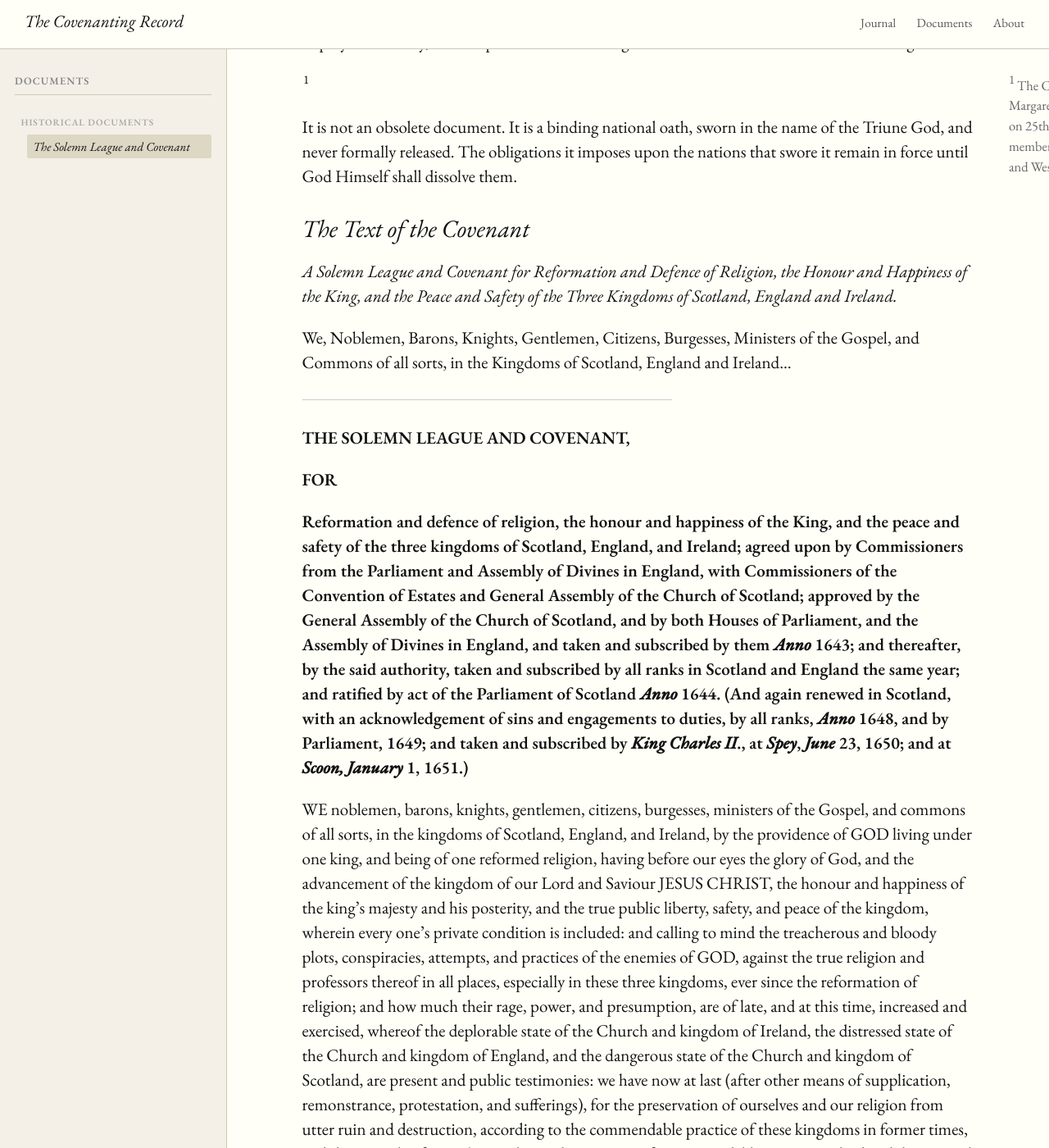
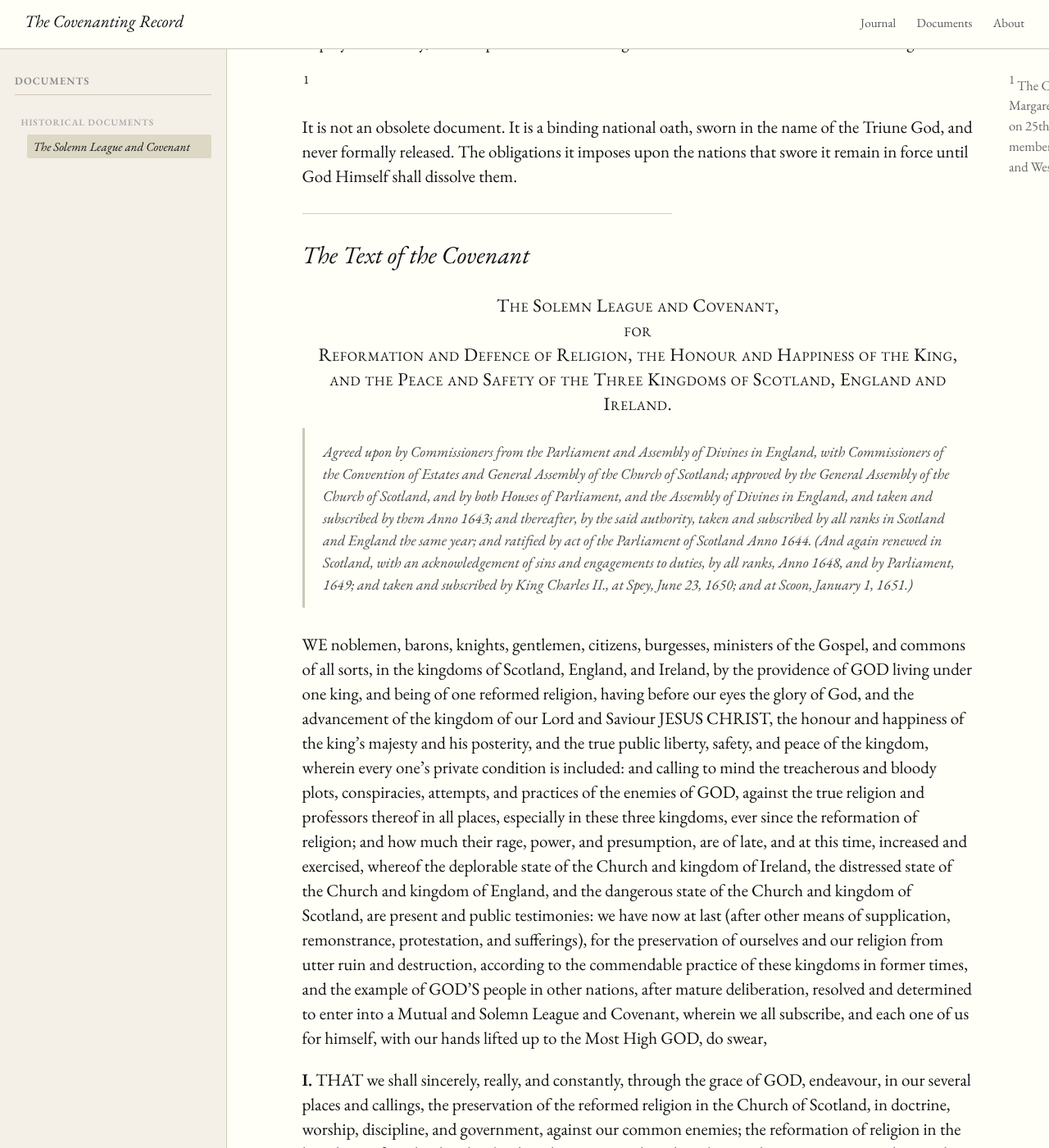
Before and after one commit to ForestWalkUK/covenanting-record, a Jekyll site: the page built from _documents/solemn-league-and-covenant.md, in a window 1280 px wide and 1400 px high, scrolled down 477 px. Shown: the whole window at 82% size. Built offline with Jekyll 4.4.1, drawn with Linux system fonts in a browser that asks for light colours; some of the changed text lies outside the part shown.

Commit message:
Refinements

```diff
--- a/_documents/solemn-league-and-covenant.md
+++ b/_documents/solemn-league-and-covenant.md
@@ -28,27 +28,26 @@ the name of the Triune God, and never formally released. The obligations
 it imposes upon the nations that swore it remain in force until God
 Himself shall dissolve them.
 
+---
+
 ## The Text of the Covenant
 
-*A Solemn League and Covenant for Reformation and Defence of Religion,
-the Honour and Happiness of the King, and the Peace and Safety of the
-Three Kingdoms of Scotland, England and Ireland.*
+<p class="document-title">The Solemn League and Covenant,<br>
+for<br>
+Reformation and Defence of Religion, the Honour and Happiness of the King,
+and the Peace and Safety of the Three Kingdoms of Scotland, England and Ireland.</p>
 
-We, Noblemen, Barons, Knights, Gentlemen, Citizens, Burgesses, Ministers
-of the Gospel, and Commons of all sorts, in the Kingdoms of Scotland,
-England and Ireland...
-
----
-
-<style>
-</style>
-
-**THE SOLEMN LEAGUE AND COVENANT,**
-
-**FOR**
-
-**Reformation and defence of religion, the honour and happiness of the King, and the peace and safety of the three  kingdoms of Scotland, England, and Ireland; agreed upon by Commissioners from the Parliament and Assembly of Divines in England, with Commissioners of the Convention of Estates and General Assembly of the Church of Scotland; approved by the General Assembly of the Church of Scotland, and by both Houses of Parliament, and the Assembly of Divines in England, and taken and subscribed by them *Anno* 1643; and thereafter, by the said authority, taken and subscribed by all ranks in Scotland and England the same year; and ratified by act of the Parliament of Scotland *Anno* 1644. (And again renewed in Scotland, with an acknowledgement of sins and engagements to duties, by all ranks, *Anno* 1648, and by Parliament, 1649; and taken and subscribed by *King Charles II*., at *Spey*, *June* 23,
- 1650; and at *Scoon, January* 1, 1651.)**
+<p class="document-preamble">Agreed upon by Commissioners from the Parliament and Assembly of Divines
+in England, with Commissioners of the Convention of Estates and General Assembly
+of the Church of Scotland; approved by the General Assembly of the Church of
+Scotland, and by both Houses of Parliament, and the Assembly of Divines in
+England, and taken and subscribed by them <em>Anno</em> 1643; and thereafter,
+by the said authority, taken and subscribed by all ranks in Scotland and England
+the same year; and ratified by act of the Parliament of Scotland <em>Anno</em> 1644.
+(And again renewed in Scotland, with an acknowledgement of sins and engagements
+to duties, by all ranks, <em>Anno</em> 1648, and by Parliament, 1649; and taken
+and subscribed by <em>King Charles II.</em>, at <em>Spey</em>, <em>June</em> 23,
+1650; and at <em>Scoon, January</em> 1, 1651.)</p>
 
 WE noblemen, barons, knights, gentlemen, citizens, burgesses, ministers of
 the Gospel, and commons of all sorts, in the kingdoms of Scotland, England, and
@@ -73,8 +72,8 @@ resolved and determined to enter into a Mutual and Solemn League and Covenant,
 wherein we all subscribe, and each one of us for himself, with our hands lifted
 up to the Most High GOD, do swear,
 
-I. THAT we shall sincerely, really, and constantly, through the grace of GOD,
-endeavor, in our several places and callings, the preservation of the reformed
+**I.** THAT we shall sincerely, really, and constantly, through the grace of GOD,
+endeavour, in our several places and callings, the preservation of the reformed
 religion in the Church of Scotland, in doctrine, worship, discipline, and
 government, against our common enemies; the reformation of religion in the
 kingdoms of England and Ireland, in doctrine, worship, discipline, and
@@ -85,7 +84,7 @@ Faith, Form of Church Government, Directory for Worship and Catechising; that
 we, and our posterity after us, may, as brethren, live in faith and love, and
 the Lord may delight to dwell in the midst of us.
 
-II. That we shall, in like manner, without respect of persons, endeavour
+**II.** That we shall, in like manner, without respect of persons, endeavour
 the extirpation of Popery, Prelacy (that is, Church government by archbishops,
 bishops, their chancellors and commissioners, deans, deans and chapters,
 archdeacons, and all other ecclesiastical officers depending on that
@@ -94,7 +93,7 @@ found contrary to sound doctrine and the power of Godliness; lest we partake in
 other men's sins, and thereby be in danger to receive of their plagues; and
 that the Lord may be one, and his name one, in the three kingdoms.
 
-III. We shall, with the same sincerity, reality, and constancy, in our
+**III.** We shall, with the same sincerity, reality, and constancy, in our
 several vocations, endeavour, with our estates and lives, mutually to preserve
 the rights and privileges of the Parliaments, and the liberties of the
 kingdoms; and to preserve and defend the king's majesty's person and authority,
@@ -103,7 +102,7 @@ kingdoms; that the world may bear witness with our consciences of our loyalty,
 and that we have no thoughts or intentions to diminish his majesty's just power
 and greatness.
 
-IV. We shall also, with all faithfulness, endeavour the discovery of all
+**IV.** We shall also, with all faithfulness, endeavour the discovery of all
 such as have been or shall be incendiaries, malignants, or evil instruments, by
 hindering the reformation of religion, dividing the king from his people, or
 one of the kingdoms from another, or making any faction or parties among the
@@ -113,7 +112,7 @@ shall require or deserve, or the supreme judicatories of both kingdoms
 respectively, or others having power from them for that effect, shall judge
 convenient.
 
-V. And whereas the happiness of a blessed peace between these kingdoms,
+**V.** And whereas the happiness of a blessed peace between these kingdoms,
 denied in former times to our progenitors, is, by the good providence of GOD,
 granted unto us, and hath been lately concluded and settled by both
 Parliaments; we shall, each one of us, according to our place and interest,
@@ -121,7 +120,7 @@ endeavour that they may remain conjoined in a firm peace and union to all
 posterity; and that justice may be done upon the willful opposers thereof, in
 manner expressed in the precedent article.
 
-VI. We shall also, according to our places and callings, in this common
+**VI.** We shall also, according to our places and callings, in this common
 cause of religion, liberty, and peace of the kingdoms, assist and defend all
 those that enter into this League and Covenant, in the maintaining and pursuing
 thereof; and shall not suffer ourselves, directly or indirectly, by whatsoever
--- a/assets/css/tufte.css
+++ b/assets/css/tufte.css
@@ -531,3 +531,25 @@ body.has-sidebar .marginnote {
     width: 28%;
     max-width: 220px;
 }
+
+/* Historical document title and preamble styles */
+.document-title {
+    font-size: 1.5rem;
+    font-variant: small-caps;
+    text-align: center;
+    line-height: 2rem;
+    margin: 2rem 0 1rem 0;
+    font-style: normal;
+    font-weight: 400;
+    letter-spacing: 0.03em;
+}
+
+.document-preamble {
+    font-style: italic;
+    font-size: 1.2rem;
+    line-height: 1.8rem;
+    color: #444;
+    margin: 1rem 0 2rem 0;
+    padding: 1rem 1.5rem;
+    border-left: 3px solid #ccc8b8;
+}
```
